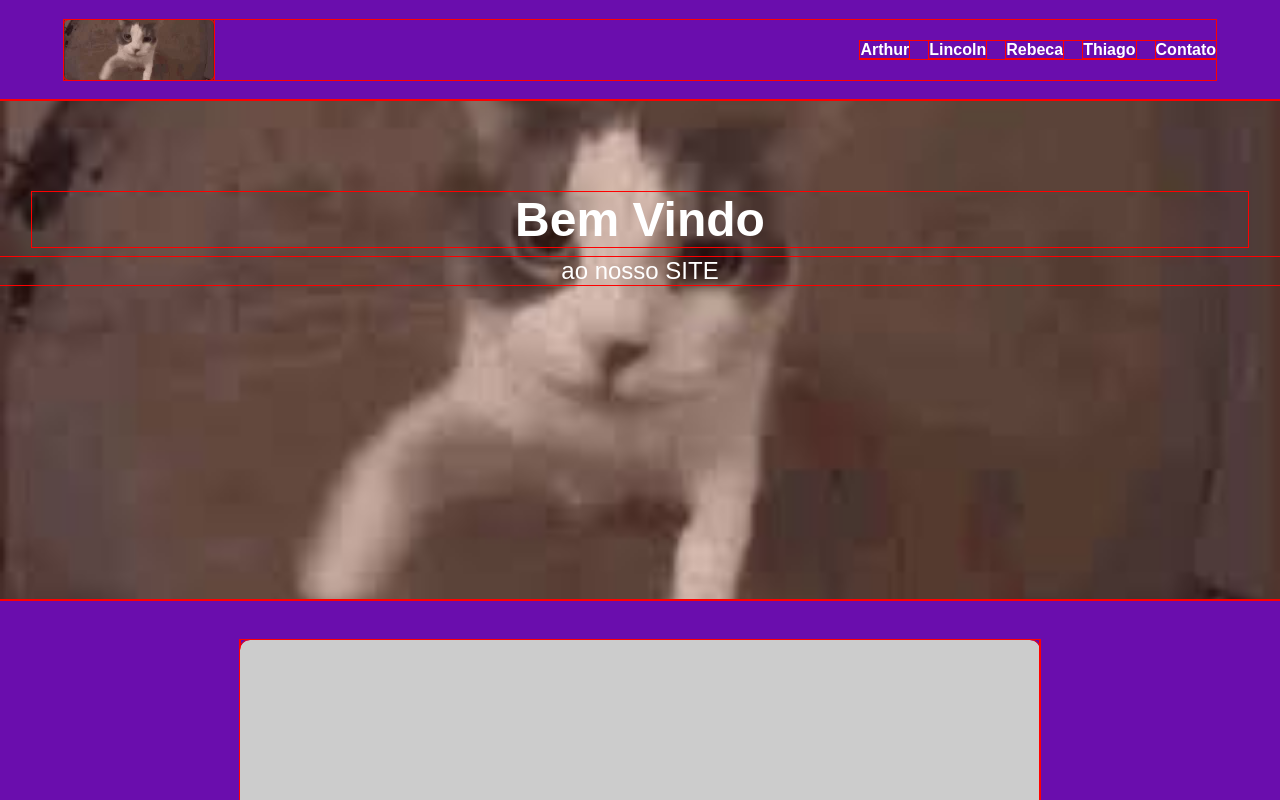
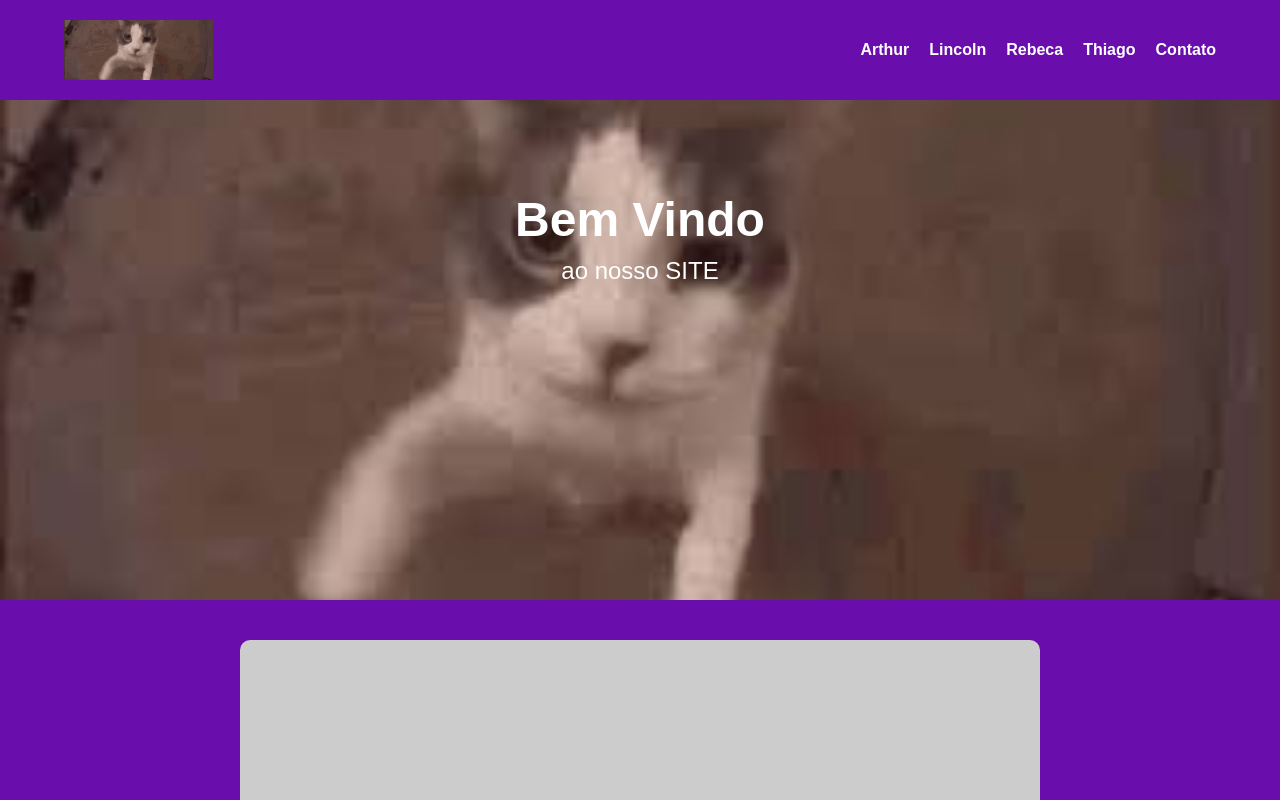
Before and after one commit to ApenasOLinco/projeto-em-equipe-webdev, a plain HTML site: page index.html in a window 1280 px wide. Shown: the top 800 px of the page. Drawn offline with nearby package versions, Linux system fonts and the light colour scheme; grey boxes are pictures that could not be loaded; placeholder pictures from the web are drawn by us.

Commit message:
Corrigidos erros em comentários da folha de estilos do carrossel

```diff
--- a/CSS/styles.css
+++ b/CSS/styles.css
@@ -16,7 +16,7 @@
 /* Estilo Geral */
 * {
     box-sizing: border-box; /* Não comentar essa linha! */
-    outline: 1px solid red;
+    /* outline: 1px solid red; */
 }
 
 ::selection {
@@ -304,7 +304,6 @@ iframe {
     width: 50%;
 }
 
-/* CARROSSEL */
 /* Estilos do Carrossel */
 .swiper {
     height: 500px;
@@ -333,7 +332,6 @@ iframe {
     box-shadow: 0 4px 8px rgba(0, 0, 0, 0.2);
 }
 
-/* Botões de Navegação do Swiper */
 .swiper-button-next,
 .swiper-button-prev {
     color: white;
```
